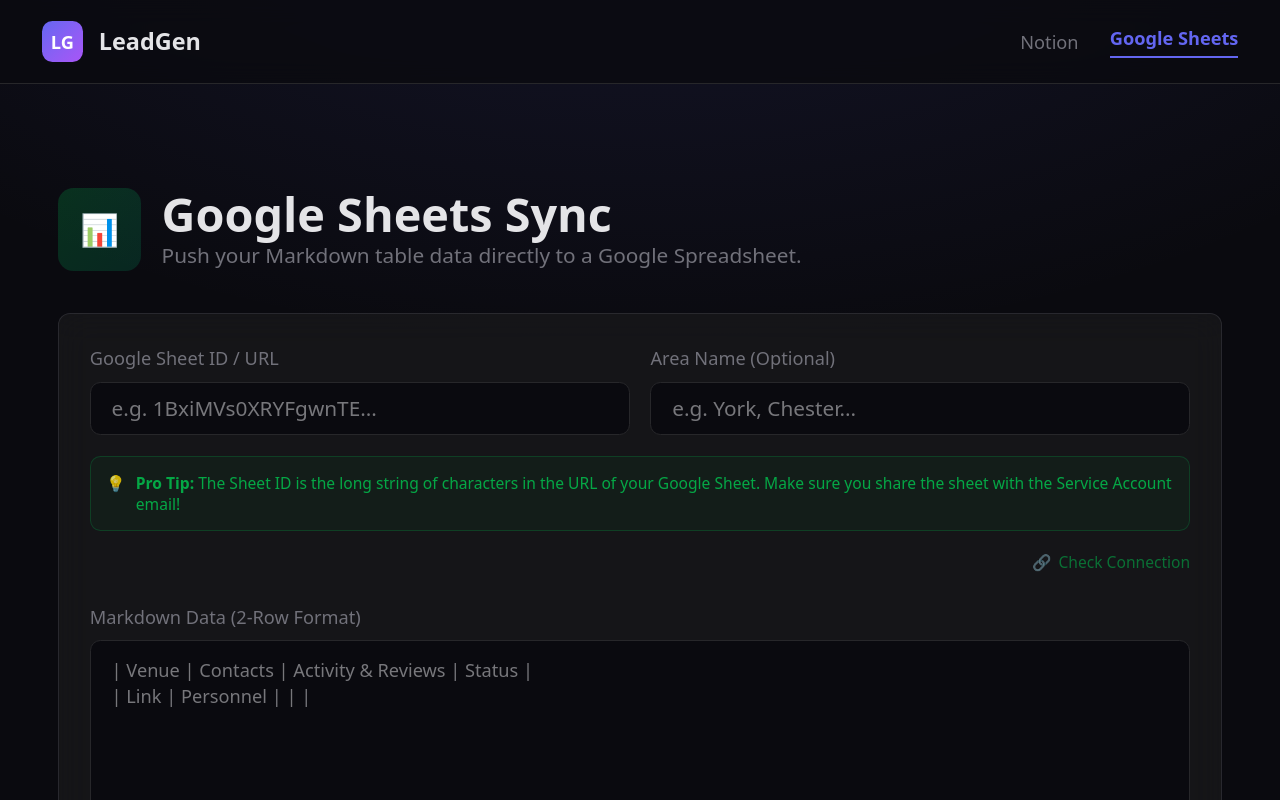
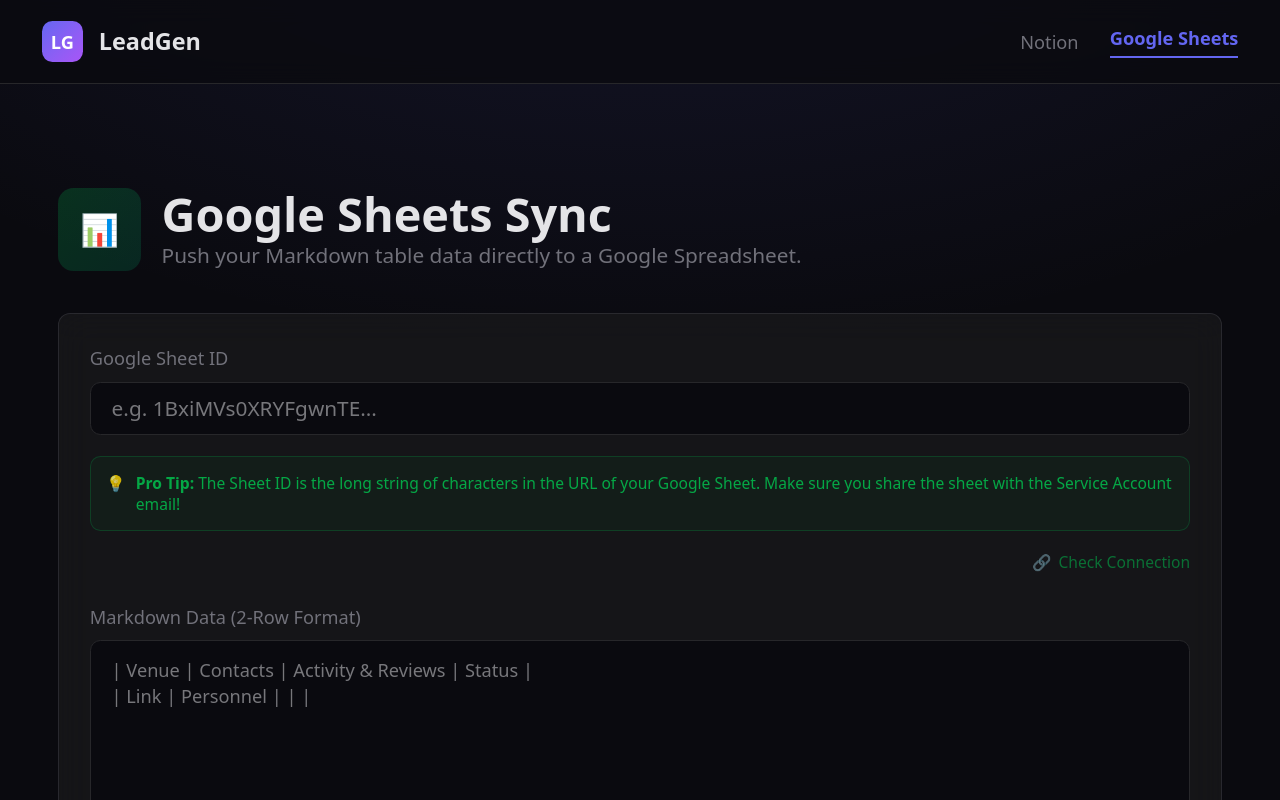
Before and after one commit to EiDHindY/lead-gen, a Next.js app: page /sheets in a window 1280 px wide. Shown: the top 800 px of the page. Built offline with nearby package versions, Linux system fonts and the light colour scheme.

Commit message:
Revert "feat: add optional Area Name input to insert visual separator row"
This reverts commit e5cafc8d4c9cc8f47fa45b5a9476e7340d83efb8.

```diff
--- a/app/api/sheets/sync-md/route.ts
+++ b/app/api/sheets/sync-md/route.ts
@@ -145,7 +145,7 @@
 export async function POST(req: NextRequest) {
     try {
         const body = await req.json();
-        const { sheetId, validateOnly, markdownText, areaName } = body;
+        const { sheetId, validateOnly, markdownText } = body;
 
         if (!sheetId) {
             return NextResponse.json({ error: "Missing sheetId" }, { status: 400 });
@@ -229,17 +229,6 @@
         const errors: string[] = [];
         let exportedCount = 0;
 
-        // If user provided an Area Name, insert a visual separator row first
-        if (areaName && areaName.trim() !== "") {
-            try {
-                await sheet.addRow({
-                    Venue_Location: `━━━━━━━━━━ ${areaName.trim().toUpperCase()} ━━━━━━━━━━`
-                });
-            } catch (err: any) {
-                console.error("Failed to add area separator", err);
-            }
-        }
-
         for (const venue of parsedVenues) {
             try {
                 let venueNameCell = venue.venueAndLocation;
--- a/app/sheets/page.tsx
+++ b/app/sheets/page.tsx
@@ -4,7 +4,6 @@
 
 export default function GoogleSheetsPage() {
   const [sheetId, setSheetId] = useState("");
-  const [areaName, setAreaName] = useState("");
   const [markdownData, setMarkdownData] = useState("");
   const [isLoading, setIsLoading] = useState(false);
   const [isValidating, setIsValidating] = useState(false);
@@ -61,8 +60,7 @@
         headers: { "Content-Type": "application/json" },
         body: JSON.stringify({
           sheetId: sheetId.trim(),
-          markdownText: markdownData,
-          areaName: areaName.trim()
+          markdownText: markdownData
         })
       });
 
@@ -107,23 +105,13 @@
         <div className="glass-card p-6 flex flex-col gap-6">
           <div className="flex flex-col gap-4">
             <div className="grid grid-cols-1 md:grid-cols-2 gap-4">
-              <div className="md:col-span-1">
-                <label className="block text-sm font-medium text-muted mb-2">Google Sheet ID / URL</label>
+              <div className="md:col-span-2">
+                <label className="block text-sm font-medium text-muted mb-2">Google Sheet ID</label>
                 <input
                   type="text"
                   placeholder="e.g. 1BxiMVs0XRYFgwnTE..."
                   value={sheetId}
                   onChange={(e) => setSheetId(e.target.value)}
-                  className="w-full bg-background border border-border rounded-lg px-4 py-2 text-foreground focus:outline-none focus:border-green-500 transition-colors"
-                />
-              </div>
-              <div className="md:col-span-1">
-                <label className="block text-sm font-medium text-muted mb-2">Area Name (Optional)</label>
-                <input
-                  type="text"
-                  placeholder="e.g. York, Chester..."
-                  value={areaName}
-                  onChange={(e) => setAreaName(e.target.value)}
                   className="w-full bg-background border border-border rounded-lg px-4 py-2 text-foreground focus:outline-none focus:border-green-500 transition-colors"
                 />
               </div>
```
